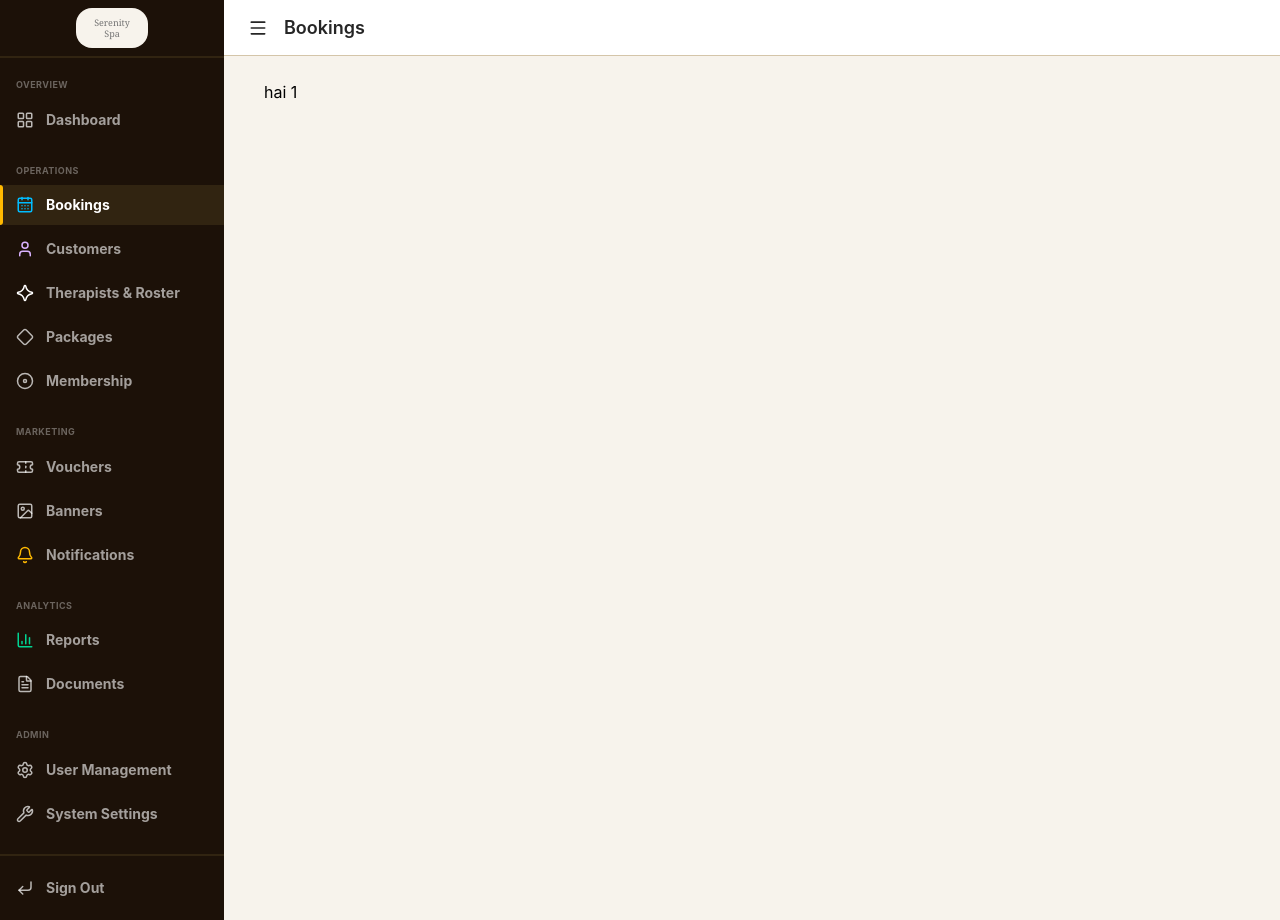
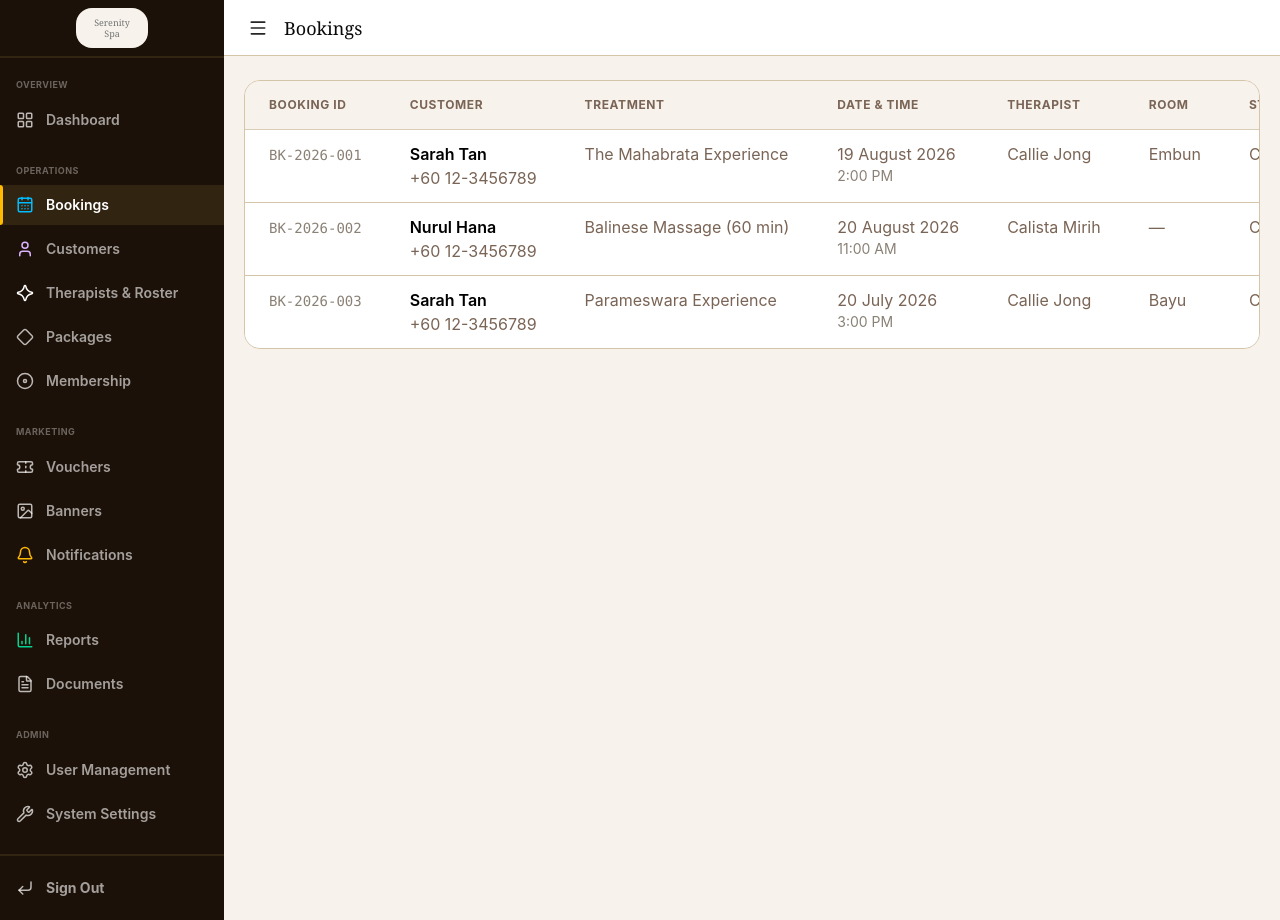
Before and after one commit to ZulTamarix/SembunyiSpa_system_frontend, a React (Vite) app: page /bookings in a window 1280 px wide. Built offline with nearby package versions, Linux system fonts and the light colour scheme.

Commit message:
add table ui

```diff
--- /dev/null
+++ b/src/JSON/booking.json
@@ -0,0 +1,38 @@
+[
+  {
+    "id": "BK-2026-001",
+    "customer": "Sarah Tan",
+    "phoneNo": "+60 12-3456789",
+    "treatment": "The Mahabrata Experience",
+    "date": "19 August 2026",
+    "time": "2:00 PM",
+    "therapist": "Callie Jong",
+    "room": "Embun",
+    "status": "Confirmed",
+    "payment": "Pending-Pay at Counter"
+  },
+  {
+    "id": "BK-2026-002",
+    "customer": "Nurul Hana",
+    "phoneNo": "+60 12-3456789",
+    "treatment": "Balinese Massage (60 min)",
+    "date": "20 August 2026",
+    "time": "11:00 AM",
+    "therapist": "Calista Mirih",
+    "room": "—",
+    "status": "Confirmed",
+    "payment": "Pending-Pay at Counter"
+  },
+  {
+    "id": "BK-2026-003",
+    "customer": "Sarah Tan",
+    "phoneNo": "+60 12-3456789",
+    "treatment": "Parameswara Experience",
+    "date": "20 July 2026",
+    "time": "3:00 PM",
+    "therapist": "Callie Jong",
+    "room": "Bayu",
+    "status": "Completed",
+    "payment": "Paid"
+  }
+]
--- /dev/null
+++ b/src/JSON/customer.json
@@ -0,0 +1,26 @@
+[
+  {
+    "id": "1",
+    "customer": "Sarah Tan",
+    "phoneNo": "+60 12-3456789",
+    "email": "1@eaxmple.com",
+    "membership": "Gold Member",
+    "booking": "2"
+  },
+  {
+    "id": "2",
+    "customer": "Nurul Hana",
+    "phoneNo": "+60 12-3456789",
+    "email": "2@eaxmple.com",
+    "membership": "Gold Member",
+    "booking": "1"
+  },
+  {
+    "id": "3",
+    "customer": "Sarah Tan",
+    "phoneNo": "+60 12-3456789",
+    "email": "3@eaxmple.com",
+    "membership": "",
+    "booking": "0"
+  }
+]
--- a/src/components/Header.tsx
+++ b/src/components/Header.tsx
@@ -40,7 +40,7 @@ const Header: React.FC<HeaderProps> = ({ onMenuClick }) => {
         <Menu size={20} strokeWidth={2} />
       </button>
 
-      <h1 className="text-lg font-semibold text-neutral-800">{title}</h1>
+      <h1 className="text-lg text-neutral-950 font-medium font-serif">{title}</h1>
     </header>
   );
 };
--- a/src/components/Sidebar.tsx
+++ b/src/components/Sidebar.tsx
@@ -93,7 +93,7 @@ const Sidebar: React.FC<SidebarProps> = ({ isOpen = true }) => {
       </div>
 
       {/* Border */}
-      <div className="border-t-2 border-selected" />
+      <div className="border-t-2 border-highlighted" />
 
       {/* Nav */}
       <nav className="flex-1 py-5 space-y-6">
@@ -109,6 +109,7 @@ const Sidebar: React.FC<SidebarProps> = ({ isOpen = true }) => {
             <ul className="space-y-1">
               {section.items.map((item) => {
                 const active = location.pathname === item.path;
+
                 return (
                   <li key={item.label}>
                     <button
@@ -119,7 +120,7 @@ const Sidebar: React.FC<SidebarProps> = ({ isOpen = true }) => {
                         isOpen ? "justify-start pl-4 pr-3" : "justify-center px-1"
                       } ${
                         active
-                          ? "bg-selected text-white font-semibold"
+                          ? "bg-highlighted text-white font-semibold"
                           : "text-white/60 hover:text-white/90 hover:bg-white/5"
                       }`}
                     >
@@ -127,7 +128,7 @@ const Sidebar: React.FC<SidebarProps> = ({ isOpen = true }) => {
                         <span className="absolute left-0 top-0 h-full w-[3px] bg-amber-400 rounded-r" />
                       )}
                       <span className="shrink-0 text-white/70">{item.icon}</span>
-                      {isOpen && <span className="font-bold">{item.label}</span>}
+                      {isOpen && <span className="font-semibold">{item.label}</span>}
                     </button>
                   </li>
                 );
@@ -138,7 +139,7 @@ const Sidebar: React.FC<SidebarProps> = ({ isOpen = true }) => {
       </nav>
 
       {/* Border */}
-      <div className="border-t-2 border-selected" />
+      <div className="border-t-2 border-highlighted" />
 
       {/* Logout */}  {/* Logout - pinned to bottom via mt-auto on the flex-col aside */}
       <div className="mt-auto py-3">
@@ -150,7 +151,7 @@ const Sidebar: React.FC<SidebarProps> = ({ isOpen = true }) => {
             isOpen ? "justify-start pl-4 pr-3" : "justify-center px-1"
           } ${
             logoutActive
-              ? "bg-selected text-white font-semibold"
+              ? "bg-highlightedd text-white font-semibold"
               : "text-white/60 hover:text-white/90 hover:bg-white/5"
           }`}
         >
--- a/src/components/ui/Grid.tsx
+++ b/src/components/ui/Grid.tsx
@@ -8,7 +8,7 @@ interface GridProps {
 
 export default function Grid({ children, className = "" }: GridProps) {
   return (
-    <div className={`grid grid-cols-1 gap-10 pl-10 pr-10 mb-10 ${className}`}>
+    <div className={`grid grid-cols-1 gap-10 pl-5 pr-5 mb-10 ${className}`}>
       {children}
     </div>
   );
--- /dev/null
+++ b/src/components/ui/Table.tsx
@@ -0,0 +1,54 @@
+// Table.tsx
+import React from "react";
+
+export interface Column<T> {
+  key: string;
+  header: string;
+  render?: (row: T) => React.ReactNode;
+}
+
+interface TableProps<T> {
+  fieldName: Column<T>[];
+  data: T[];
+}
+
+export function Table<T extends { id?: string | number }>({
+  fieldName,
+  data,
+}: TableProps<T>) {
+  return (
+    <div className="bg-body border border-border rounded-2xl overflow-hidden overflow-x-auto  scrollbar-hide">
+      <table className="w-full border-collapse">
+        {/* title */}
+        <thead>
+          <tr className="border-b border-[#d9cdb8]">
+            {fieldName.map((col) => (
+              <th key={col.key} className="text-left px-6 py-4 text-xs font-bold uppercase tracking-wider text-title whitespace-nowrap">
+                {col.header}
+              </th>
+            ))}
+          </tr>
+        </thead>
+        {/* data */}
+        <tbody className="bg-white">
+          {data.map((row, i) => (
+            <tr
+              key={row.id ?? i}
+              className="border-b border-border last:border-0 hover:bg-tertiary transition-colors"
+            >
+              {fieldName.map((col) => (
+                <td key={col.key} className="px-6 py-3 align-top text-title whitespace-nowrap">
+                  {col.render
+                    ? col.render(row)
+                    : (row as any)[col.key] ?? "—"}
+                </td>
+              ))}
+            </tr>
+          ))}
+        </tbody>
+      </table>
+    </div>
+  );
+}
+
+export default Table;
--- a/src/index.css
+++ b/src/index.css
@@ -1,13 +1,32 @@
 @import "tailwindcss";
 
 @theme {
+  --color-body: #f7f3ec;
+
   --color-primary: #1c1108;
   --color-secondary: #c9a84c;
   --color-tertiary: #f7f3ec;
 
-  --color-body: #f7f3ec;
-  --color-selected: #312411;
+  --color-highlighted: #312411;
   --color-border: #d4c5a9;
 
-  --color-title: #1f1309;
+  --color-title: #7a6455;
 }
+
+/* 1) Hide scrollbar but keep scrolling */
+.scrollbar-hide {
+  -ms-overflow-style: none;
+  scrollbar-width: none;
+}
+.scrollbar-hide::-webkit-scrollbar {
+  display: none;
+}
+
+/* 2) Hide main page scrollbar but keep scrolling */
+html {
+  -ms-overflow-style: none;
+  scrollbar-width: none;
+}
+html::-webkit-scrollbar {
+  display: none;
+}
--- /dev/null
+++ b/src/interface/booking.ts
@@ -0,0 +1,10 @@
+export interface Booking_type {
+    id: string;
+    customer: string;
+    phoneNo: string;
+    treatment: string;
+    date: string;
+    time: string;
+    therapist: string;
+    room: string;
+}
--- /dev/null
+++ b/src/interface/customer.ts
@@ -0,0 +1,8 @@
+export interface Customer_type {
+    id: string;
+    customer: string;
+    phoneNo: string;
+    email: string;
+    membership: string;
+    booking: string;
+}
--- a/src/pages/operations/Bookings.tsx
+++ b/src/pages/operations/Bookings.tsx
@@ -1,11 +1,55 @@
+import { Table, type Column } from "../../components/ui/Table";
+import type { Booking_type } from "../../interface/booking";
+import bookings from "../../JSON/booking.json"
 import Grid from "../../components/ui/Grid";
 
 const Bookings: React.FC = () => {
 
+    // 1) tableTitle
+    const tableTitle: Column<Booking_type>[] = [
+        {
+            key: "id",
+            header: "Booking ID",
+            render: (row) => (
+            <span className="text-sm text-[#8a8175] font-mono">{row.id}</span>
+            ),
+        },
+        {
+            key: "customer",
+            header: "Customer",
+            render: (row) => (
+                <div>
+                    <div className="font-semibold text-black">{row.customer}</div>
+                    <span>{row.phoneNo}</span>
+                </div>
+            )
+        },
+        { key: "treatment", header: "Treatment" },
+        {
+            key: "date",
+            header: "Date & Time",
+            render: (row) => (
+            <div>
+                <div>{row.date}</div>
+                <div className="text-sm text-[#8a8175]">{row.time}</div>
+            </div>
+            ),
+        },
+        { key: "therapist", header: "Therapist" },
+        { key: "room", header: "Room" },
+        { key: "status", header: "Status" },
+        { key: "payment", header: "Payment" },
+    ];
+
+    // 2) searchbar
+
     return (
         <>
+            {/* <Grid>
+
+            </Grid> */}
             <Grid>
-                hai 1
+                <Table fieldName={tableTitle} data={bookings} />
             </Grid>
         </>
     )
--- a/src/pages/operations/Customers.tsx
+++ b/src/pages/operations/Customers.tsx
@@ -1,11 +1,29 @@
 import Grid from "../../components/ui/Grid";
+import Table, { type Column } from "../../components/ui/Table";
+import type { Customer_type } from "../../interface/customer";
+import customers from "../../JSON/customer.json"
 
 const Customers: React.FC = () => {
+
+    // 1) tableTitle
+    const tableTitle: Column<Customer_type>[] = [
+        {
+            key: "customer",
+            header: "Customer",
+            render: (row) => (
+                    <div className="font-semibold text-black">{row.customer}</div>
+            )
+        },
+        { key: "phoneNo", header: "Phone Number" },
+        { key: "email", header: "Email" },
+        { key: "booking", header: "Booking" },
+        { key: "membership", header: "Membership" },
+    ];
 
     return (
         <>
             <Grid>
-                hai 2
+                <Table fieldName={tableTitle} data={customers} />
             </Grid>
         </>
     )
```
